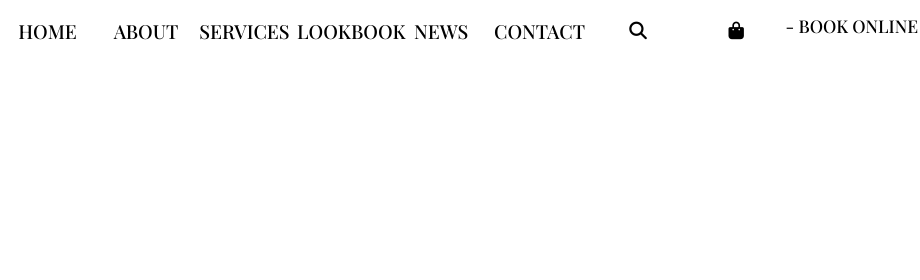
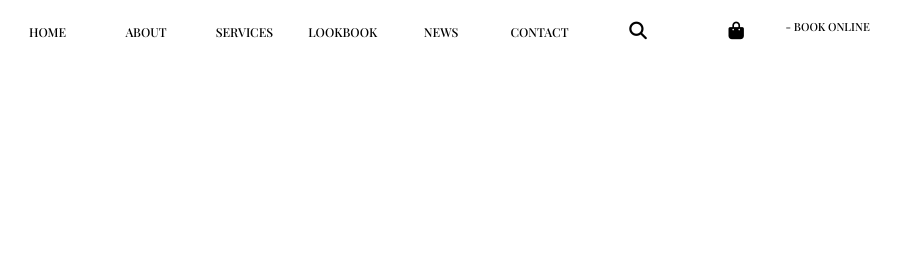
Before and after one commit to Operaismo/Salon, a website: page index.html in a window 1024 px wide. Shown: the top 280 px of the page, 104-1024 px from the left. Drawn offline with nearby package versions, Linux system fonts and the light colour scheme.

Commit message:
feat: added media query for small desktops

```diff
--- a/css/style.css
+++ b/css/style.css
@@ -81,6 +81,13 @@ nav li {
   float: left;
   padding: 0.2em 0.2em 0.2em 0.2em;
   text-align: center;
+}
+
+@media (min-width: 769px) and (max-width: 1024px) {
+  nav a {
+    list-style: none;
+    font-size: 0.7em;
+  }
 }
 
 /* MAIN 1 */
```
